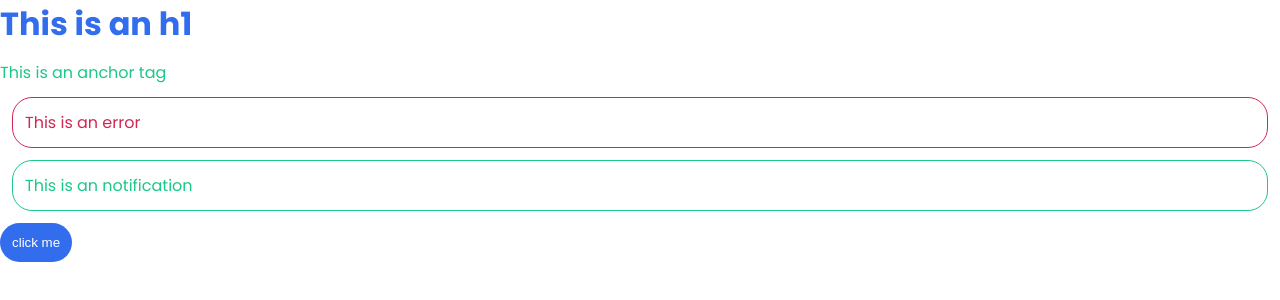
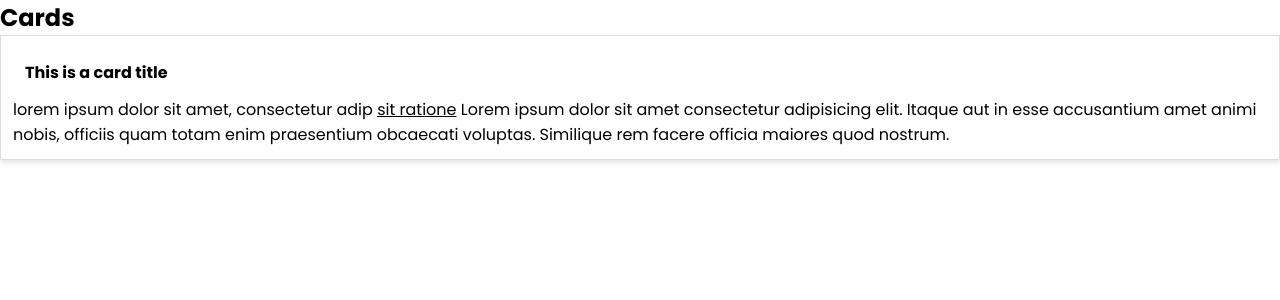
Before and after one commit to KazutoKuro/sass-tutorial, a website: page index.html in a window 1280 px wide. Drawn offline with Linux system fonts and the light colour scheme.

Commit message:
L-6: Build your own css library

```diff
--- a/index.html
+++ b/index.html
@@ -4,14 +4,31 @@
     <meta charset="UTF-8" />
     <meta http-equiv="X-UA-Compatible" content="IE=edge" />
     <meta name="viewport" content="width=device-width, initial-scale=1.0" />
-    <link rel="stylesheet" href="/css/index.css">
+    <link rel="stylesheet" href="/css/index.css" />
     <title>Complete SASS</title>
   </head>
   <body>
-    <h1>This is an h1</h1>
-    <a href="#">This is an anchor tag</a>
-    <p class="error">This is an error</p>
-    <p class="notification">This is an notification</p>
-    <button>click me</button>
+    <!-- colors -->
+
+    <!-- font-sizes -->
+
+    <!-- buttons -->
+
+    <!-- cards -->
+    <h2>Cards</h2>
+    <div class="card">
+      <h1 class="card-title">This is a card title</h1>
+      <p class="card-body">
+        lorem ipsum dolor sit amet, consectetur adip
+        <a href="">sit ratione</a> Lorem ipsum dolor sit amet consectetur
+        adipisicing elit. Itaque aut in esse accusantium amet animi nobis,
+        officiis quam totam enim praesentium obcaecati voluptas. Similique rem
+        facere officia maiores quod nostrum.
+      </p>
+    </div>
+
+    <!-- grid system -->
+
+    <!-- utilities -->
   </body>
 </html>
--- a/scss/_variables.scss
+++ b/scss/_variables.scss
@@ -7,10 +7,16 @@ $secondary: #1ac888;
 $error: #d32752;
 $info: #f6c31c;
 
-//spacing
+// spacing
 $base-padding: 0.75rem;
 $base-margin: 0.75rem;
 
-//borders
-$base-borer-thickness: 1px;
+// borders
+$base-border-thickness: 1px;
 $base-border-radius: 20px;
+
+// box-shadow
+$base-box-shadow: 1px 3px 5px rgba(0, 0, 0, 0.1);
+
+// font sizes
+$base-font-size: 1rem;
--- /dev/null
+++ b/scss/components/_card.scss
@@ -0,0 +1,20 @@
+.card {
+  display: block;
+  padding: $base-padding;
+  border: $base-border-thickness solid #ddd;
+  box-shadow: $base-box-shadow;
+
+  .card-title {
+    font-size: $base-font-size;
+    padding: $base-padding;
+    font-weight: bold;
+  }
+
+  .card-body {
+    font-size: $base-font-size;
+
+    a {
+      text-decoration: underline;
+    }
+  }
+}
--- a/scss/index.scss
+++ b/scss/index.scss
@@ -2,12 +2,11 @@
 @import "variables";
 
 // base & layout
-@import "bases";
+@import "base";
 
 // colors
 
-
 // components (button, card, navbar, etc.)
-
+@import "components/card";
 
 // utilities (margin, padding, opacity, etc.)
```
Also changed, not shown: css/index.css.
